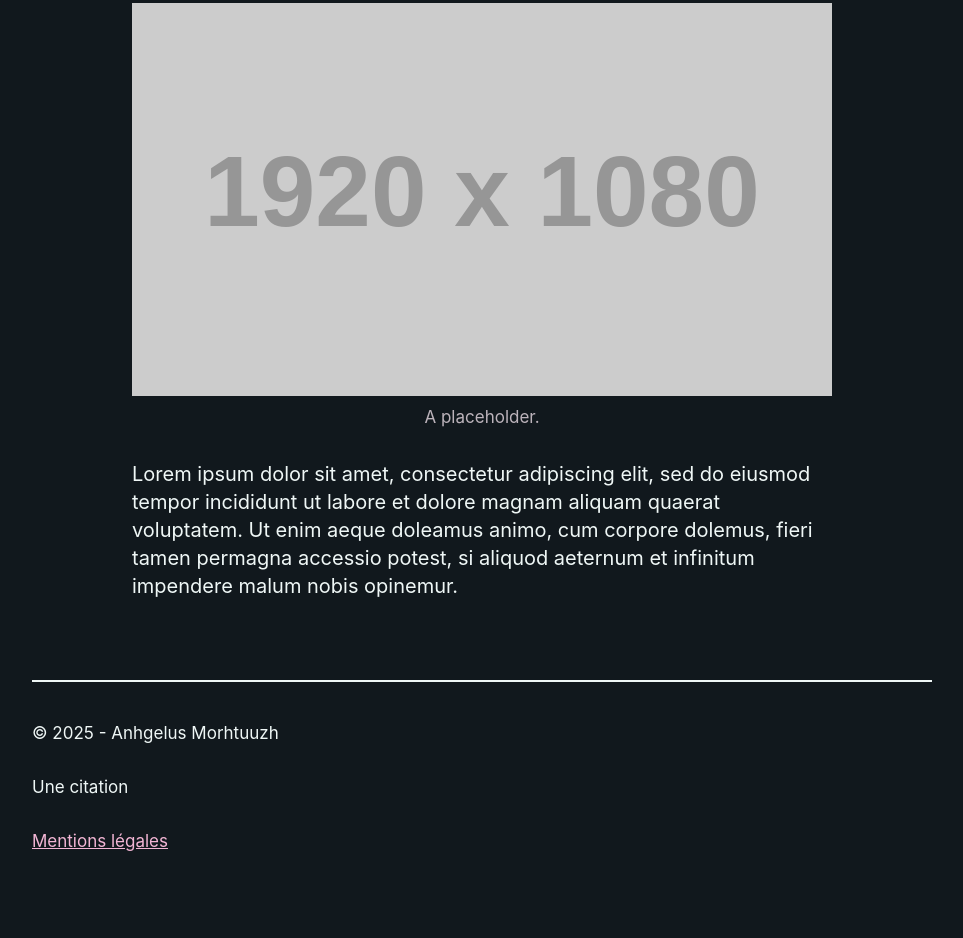
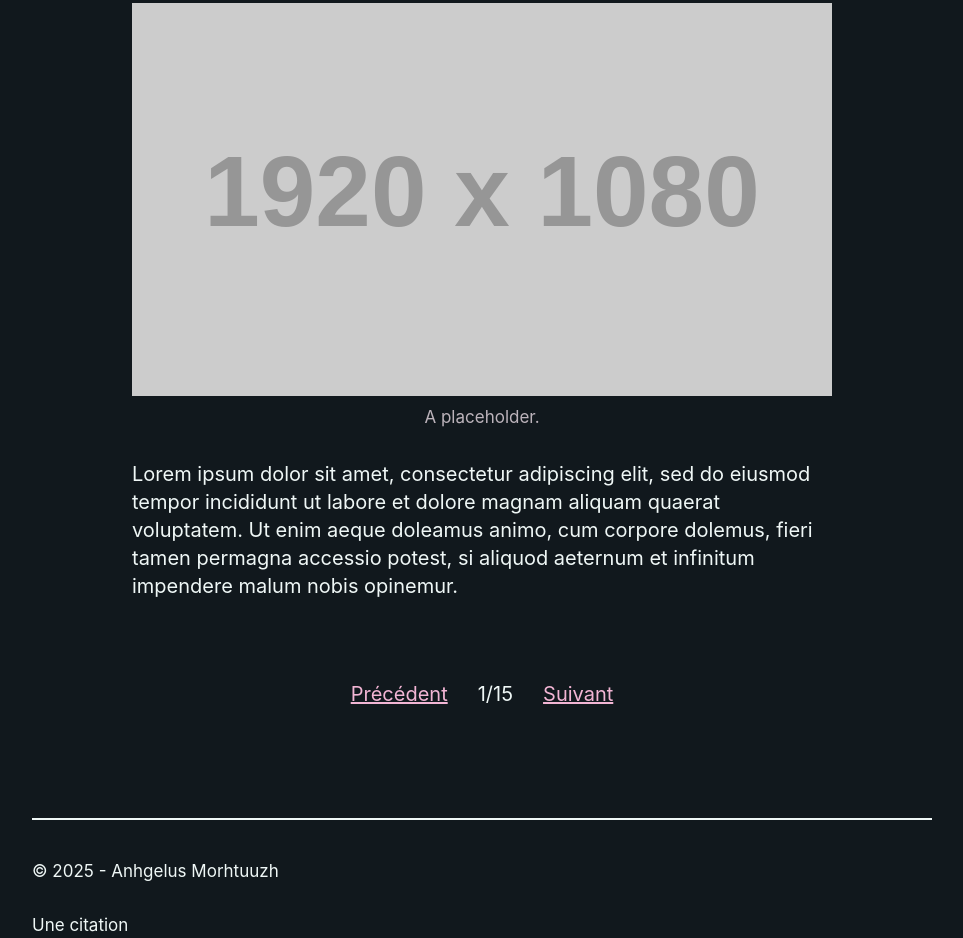
Before and after one commit to anhgelus/small-web, a plain HTML site: page design/index.html in a window 1280 px wide. Shown: the part 1396-2334 px from the top of the page, without its empty margins (158-1121 px from the left). Drawn offline with Linux system fonts and the light colour scheme; placeholder pictures from the web are drawn by us.

Commit message:
feat(design): pagination for home page

```diff
--- a/design/index.html
+++ b/design/index.html
@@ -49,6 +49,11 @@
                     Lorem ipsum dolor sit amet, consectetur adipiscing elit, sed do eiusmod tempor incididunt ut labore et dolore magnam aliquam quaerat voluptatem. Ut enim aeque doleamus animo, cum corpore dolemus, fieri tamen permagna accessio potest, si aliquod aeternum et infinitum impendere malum nobis opinemur.
                 </p>
             </article>
+            <div class="pagination">
+                <a href="">Précédent</a>
+                <p>1/15</p>
+                <a href="">Suivant</a>
+            </div>
         </article>
     </main>
     <footer>
--- a/design/style.css
+++ b/design/style.css
@@ -7,9 +7,9 @@
 
     --font-size-tiny: 0.85rem; /* quote, legend, code */
 
-    --width-content: 700px;
-    --width-deco: 900px;
-    --height-header: 8rem;
+    --width-content: 700px; /* main, article */
+    --width-deco: 900px; /* header, footer, large image */
+    --height-header: 8rem; /* header, footer, introduction */
 
     --margin-base: 1.5rem;
     --margin-header: calc(var(--height-header) / 2);
@@ -129,7 +129,7 @@ figure {
     & img {
         max-height: max(60vh, 400px);
 
-        &.larger {
+        &.large {
             --max-width: var(--width-deco);
             --width: min(calc(100vw - 4rem), var(--max-width));
             margin-left: max(-15%, calc((100% - var(--width))/2));
@@ -235,3 +235,10 @@ article article {
         margin-bottom: 0;
     }
 }
+
+.pagination {
+    display: flex;
+    flex-direction: row;
+    justify-content: center;
+    gap: var(--margin-base);
+}
```
Also changed, not shown: design/log.html (+1 -1 lines).
